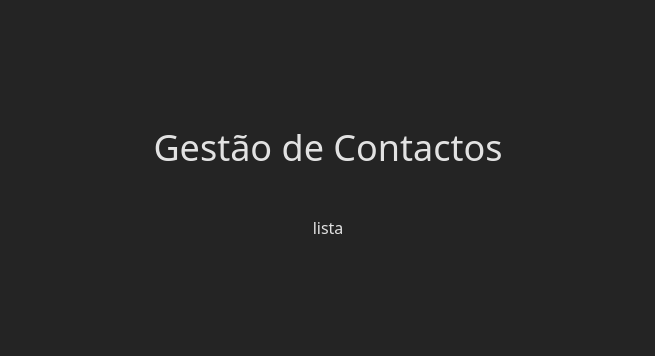
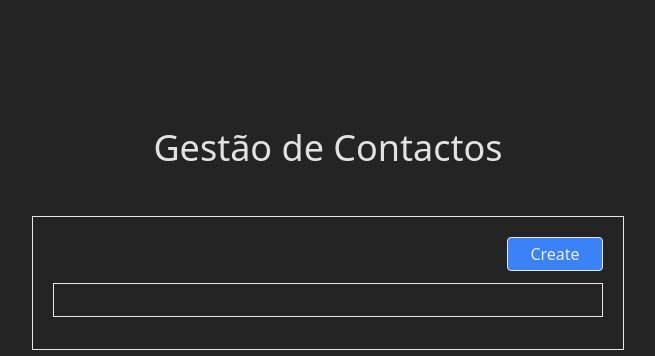
Before and after one commit to SShrimpman/Teste-VUE-5421, a Vue app in the folder my-project/: page / in a window 1280 px wide. Shown: the top 356 px of the page, without its empty margins (312-967 px from the left). Built offline with nearby package versions, Linux system fonts and the light colour scheme.

Commit message:
Component List Finalized, needs to have created finalized to test

```diff
--- a/my-project/src/components/List.vue
+++ b/my-project/src/components/List.vue
@@ -1,15 +1,50 @@
 <template>
-    <div>
-        lista
+    <div class="flex justify-center">
+        <div class="border p-5 w-3/6">
+                <div class="flex justify-end gap-2">
+                    <button class="border bg-blue-500 hover:bg-blue-700 w-24 p-1 rounded" @click="create">Create</button>
+                </div>
+            <div class="border my-3 p-4">
+                    <div v-for="(item) in getContacts" class="grid grid-cols-2 m-2">
+                        <div class="flex flex-start m-2">
+                            <h1>{{item.fullname}}</h1>
+                        </div>
+                        <div class="flex justify-end">
+                            <button class="border bg-blue-500 hover:bg-blue-700 w-24 p-1 rounded" @click="details(item)">Details</button>
+                        </div>
+                    </div>
+            </div>
+        </div>
     </div>
 </template>
 
 <script>
-    export default {
-
-    }
+import { mapState } from 'pinia';
+import { contactStore } from '../store/contactStore'
+export default {
+    setup(){
+        const contactStoreT = contactStore()
+        return {contactStoreT}
+    },
+    data() {
+        return {
+            count : 0,
+            option : null,
+        };
+    },
+    computed:{
+        ...mapState(contactStore,['getContacts','getCount']),
+    },
+    methods: {
+        create() {
+            this.$router.push({ name: "Create" });
+        },
+        // selected(idx){
+        //     this.count = idx = 1
+        // },
+        details(item) {
+            this.$router.push({ name: "Details", params:{ id: item.id, fullName:item.fullName, cellphone:item.cellphone, email:item.email, address:item.address }});
+        },
+    },
+}
 </script>
-
-<style lang="scss" scoped>
-
-</style>
--- /dev/null
+++ b/package.json
@@ -0,0 +1,5 @@
+{
+  "dependencies": {
+    "uuidv4": "^6.2.13"
+  }
+}
```
Also changed, not shown: 1 other file (tests, documents, lock files or other folders).
